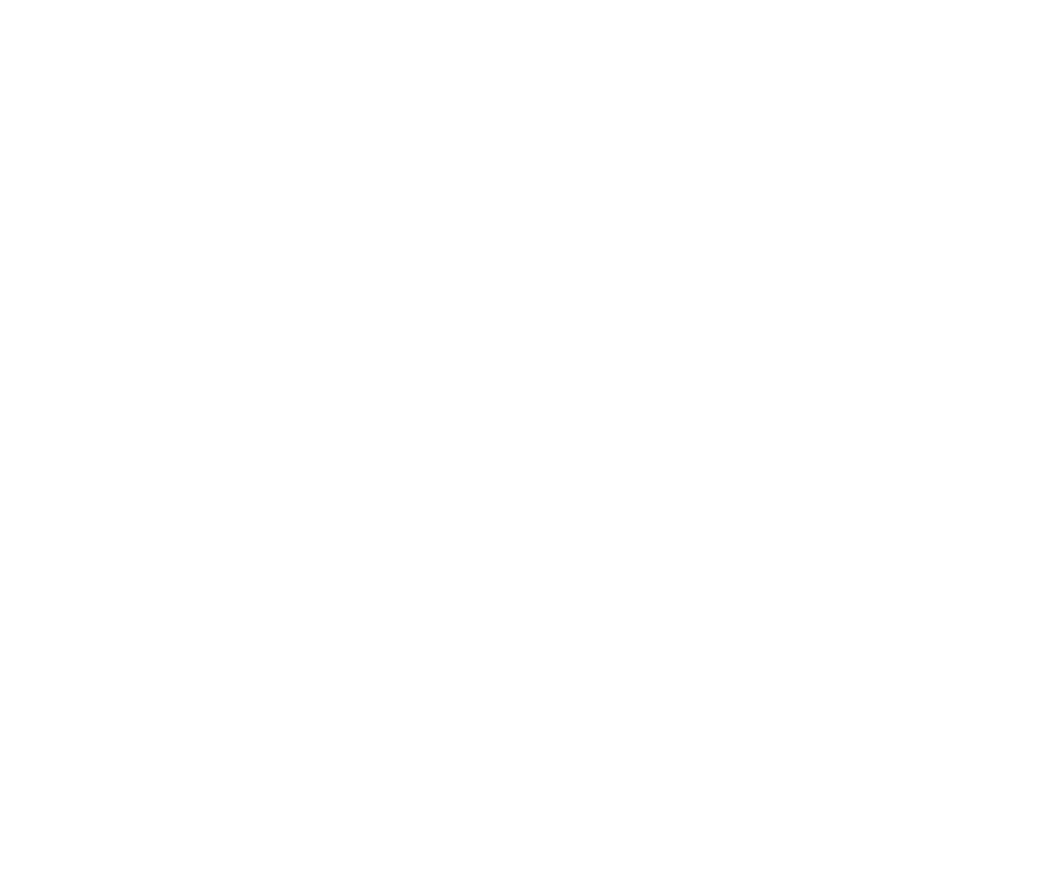
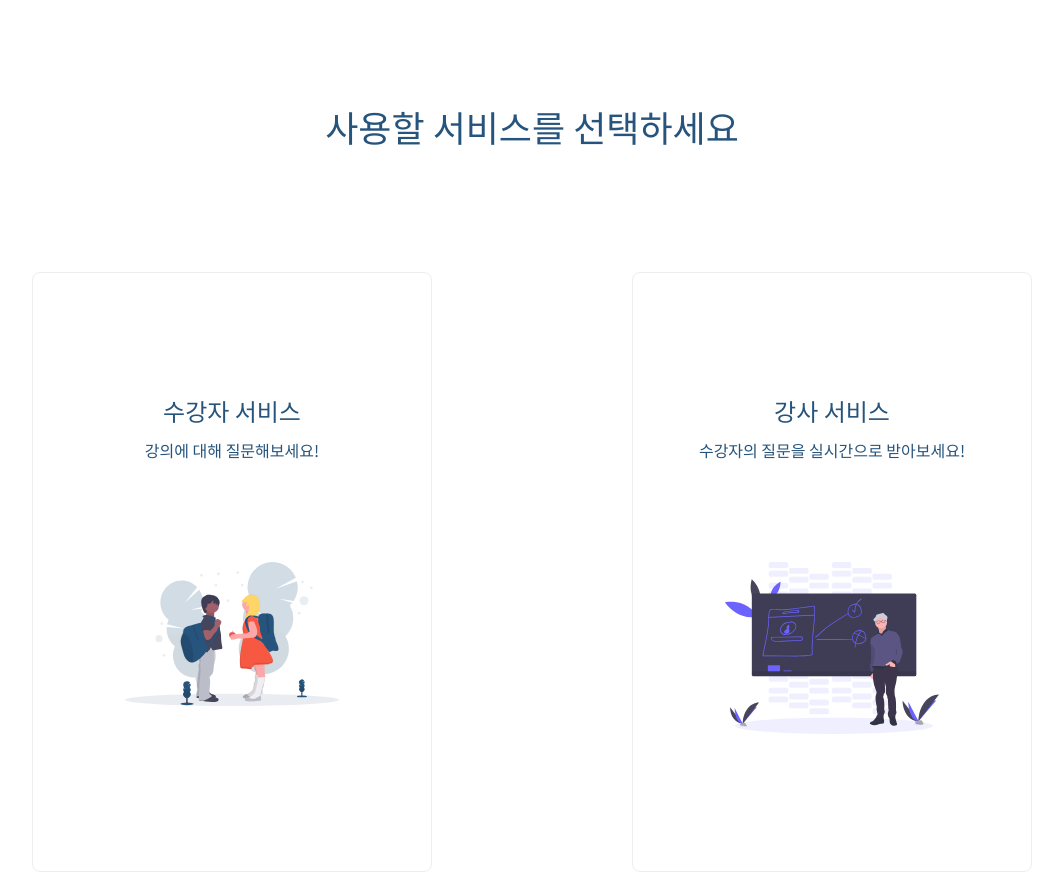
Before and after one commit to Choi-Jinwoo/Ask_Web, a React (Create React App) app: page / in a window 1280 px wide. Shown: the whole page, without its empty margins (108-1171 px from the left). Before the commit the page ends 800 px from the top, so only its background shows below. Built offline with nearby package versions, Linux system fonts and the light colour scheme.

Commit message:
Add: HomePage의 서비스 선택 페이지 생성

```diff
--- a/src/App.tsx
+++ b/src/App.tsx
@@ -1,3 +1,4 @@
+import { HomePage } from 'pages/home.page';
 import { Route, Switch } from 'react-router';
 
 import 'styles/base.scss';
@@ -5,6 +6,7 @@ import 'styles/base.scss';
 function App() {
   return (
     <Switch>
+      <Route path='/' exact component={HomePage} />
     </Switch>
   );
 }
--- /dev/null
+++ b/src/components/home/index.scss
@@ -0,0 +1,15 @@
+.home {
+  width: 100vw;
+  display: flex;
+  flex-direction: column;
+  align-items: center;
+  margin-top: 100px;
+
+  &-cardWrapper {
+    width: 1000px;
+    margin-top: 120px;
+    display: flex;
+    align-items: center;
+    justify-content: space-between;
+  }
+}
--- /dev/null
+++ b/src/components/home/index.tsx
@@ -0,0 +1,34 @@
+import React from 'react';
+
+import { Text } from 'components/common/text';
+import { SelectServiceCard } from './select-service-card';
+import StudentIllustrator from 'assets/student_illustrator.svg';
+import TeacherIllustrator from 'assets/teacher_illustrator.svg';
+
+import './index.scss';
+
+export const Home = () => {
+  return (
+    <div className='home'>
+      <Text
+        size='2.25rem'
+      >사용할 서비스를 선택하세요</Text>
+
+      <div className='home-cardWrapper'>
+        <SelectServiceCard
+          targetPath='auditor'
+          image={StudentIllustrator}
+          title='수강자 서비스'
+          subTitle='강의에 대해 질문해보세요!'
+        />
+
+        <SelectServiceCard
+          targetPath='lecture'
+          image={TeacherIllustrator}
+          title='강사 서비스'
+          subTitle='수강자의 질문을 실시간으로 받아보세요!'
+        />
+      </div>
+    </div>
+  )
+}
--- a/src/components/home/select-service-card/index.scss
+++ b/src/components/home/select-service-card/index.scss
@@ -1,10 +1,24 @@
+@import "styles/colors.scss";
+
 .selectServiceCard {
-  display: flex;
-  flex-direction: column;
-  align-items: center;
-  justify-content: center;
   width: 400px;
+  height: 600px;
   padding: 20px;
+  border: 1px solid $lighterGray;
+  border-radius: 8px;
+  cursor: pointer;
+  overflow: hidden;
+
+  &-contentWrapper {
+    display: flex;
+    flex-direction: column;
+    align-items: center;
+    transition: transform 0.5s;
+
+    &:hover {
+      transform: scale(1.1);
+    }
+  }
 
   img {
     width: 60%;
@@ -12,10 +26,11 @@
   }
 
   &-title {
+    margin-top: 100px;
     margin-bottom: 10px;
   }
 
   &-subTitle {
-    margin-bottom: 40px;
+    margin-bottom: 100px;
   }
 }
--- a/src/components/home/select-service-card/index.tsx
+++ b/src/components/home/select-service-card/index.tsx
@@ -28,6 +28,7 @@ export const SelectServiceCard = ({
     <div
       className='selectServiceCard'
       onClick={movePage} >
+      <div className='selectServiceCard-contentWrapper'>
         <Text
           className='selectServiceCard-title'
           size='big'>{title}</Text>
@@ -36,5 +37,6 @@ export const SelectServiceCard = ({
         >{subTitle}</Text>
         <img src={image} alt="" />
       </div>
+    </div>
   )
 }
--- a/src/pages/home.page.tsx
+++ b/src/pages/home.page.tsx
@@ -1,9 +1,10 @@
 import React from 'react';
+import { Home } from 'components/home';
 
 export const HomePage = () => {
   return (
     <div className="homePage">
-
+      <Home />
     </div>
   )
 }
```
Lines whose indentation alone changed are shown as unchanged.
